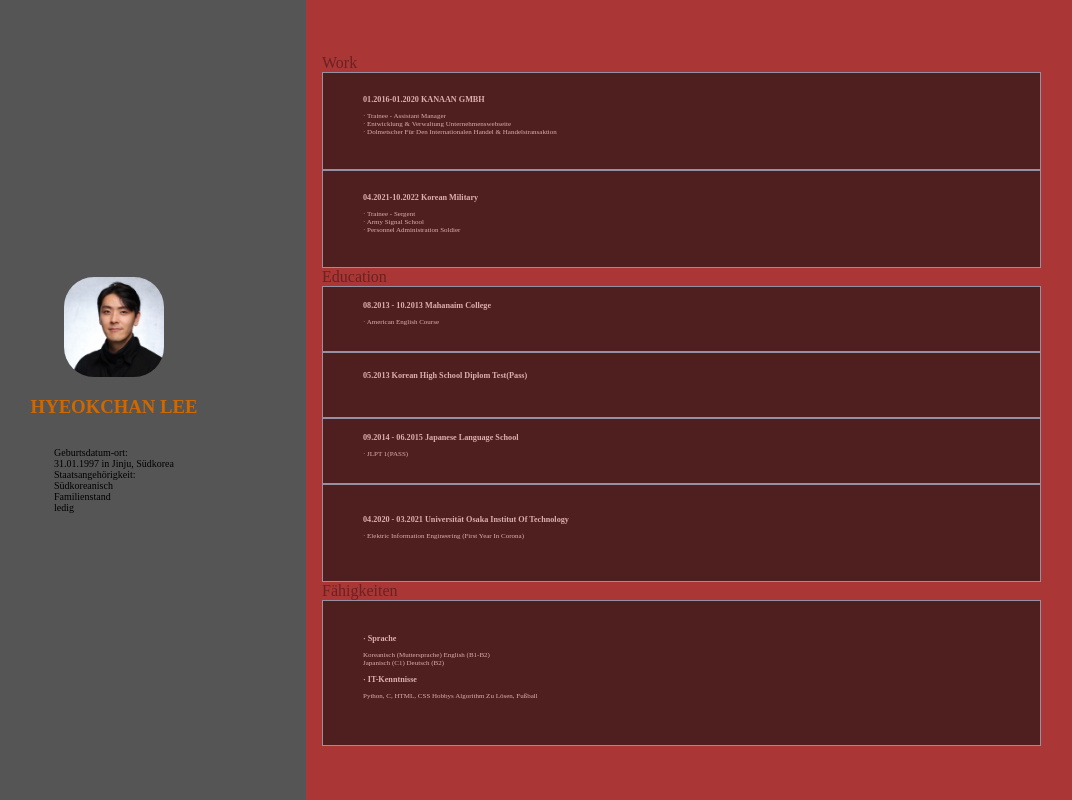
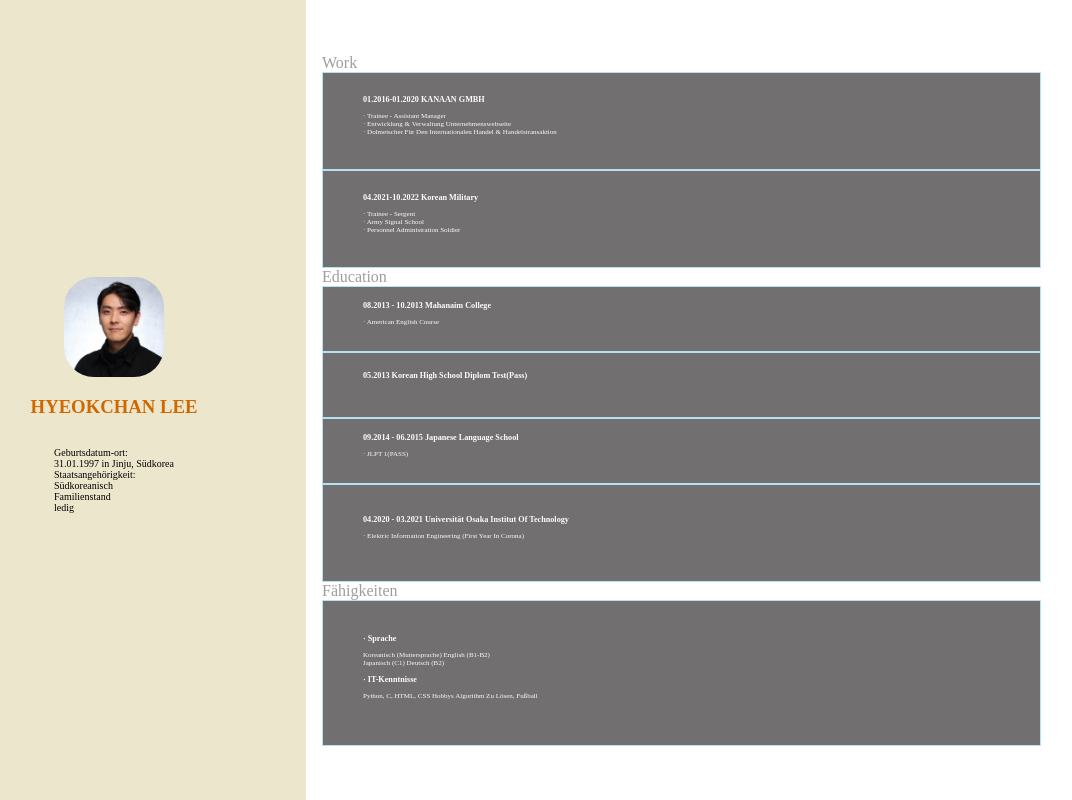
Before and after one commit to Hyeokie/Website, a plain HTML site: page 경력.html in a window 1280 px wide. Shown: the whole page, without its empty margins (78-1150 px from the left). Drawn offline with Linux system fonts and the light colour scheme.

Commit message:
경력.html

```diff
--- a/경력.html
+++ b/경력.html
@@ -59,7 +59,7 @@ flex-basis: 30%
 
     width: 30%;
     height: 100vh;
-    background-color: #555;
+    background-color: rgb(236, 230, 204);
     }
     .fontsize {font-size: 7px;}
     .Information{
@@ -70,7 +70,7 @@ flex-basis: 30%
     flex: 1; /* flex-grow, 자동으로 남은 공간을 채웁니다. */
     width : 69%;
     height: 100vh;
-    background-color: #ab3636;
+    background-color: #ffffff;
     }
     .InformationBox{
     display: flex;
```
